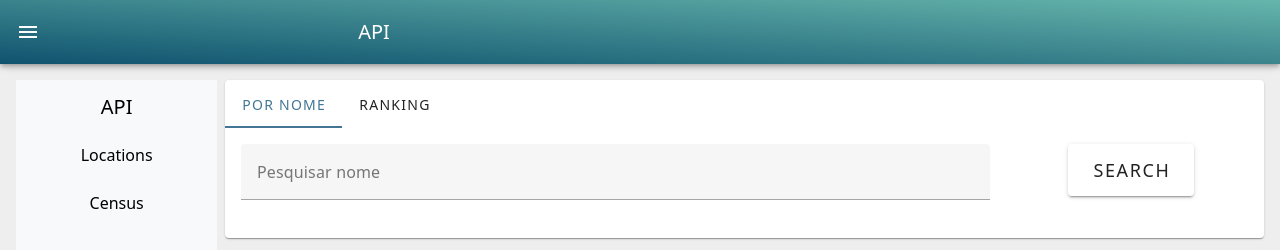
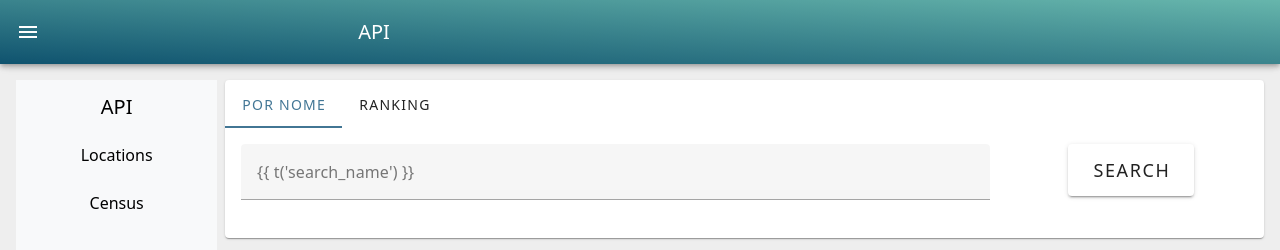
Before and after one commit to DanielHMuniz99/geodata, a Vue app in the folder app/: page /census in a window 1280 px wide. Shown: the top 250 px of the page. Built offline with nearby package versions, Linux system fonts and the light colour scheme.

Commit message:
census model folder

```diff
--- a/app/src/components/CensusView.vue
+++ b/app/src/components/census/CensusView.vue
@@ -20,7 +20,7 @@
 <script setup>
 import { ref } from "vue";
 import NameSearch from "./NameSearch.vue";
-import RankingChart from "./RankingChart.vue";
+import RankingChart from "./census/RankingChart.vue";
 
 const tab = ref(null);
 </script>
--- a/app/src/components/NameSearch.vue
+++ b/app/src/components/census/NameSearch.vue
@@ -2,7 +2,7 @@
   <v-container>
     <v-row>
       <v-col cols="12" md="9" sm="9">
-        <v-text-field v-model="name" label="Pesquisar nome"></v-text-field>
+        <v-text-field v-model="name" label="{{ t('search_name') }}"></v-text-field>
       </v-col>
       <v-col cols="12" md="3" sm="3">
         <v-btn size="x-large" @click="searchName()"> {{ t('search') }} </v-btn>
--- a/app/src/router/index.js
+++ b/app/src/router/index.js
@@ -1,7 +1,7 @@
 import { createRouter, createWebHistory } from 'vue-router';
 import MainContent from '../components/MainContent.vue';
 import Locations from '../components/Locations.vue';
-import CensusView from '../components/CensusView.vue';
+import CensusView from '../components/census/CensusView.vue';
 
 const routes = [
   {
```
Also changed, not shown: app/src/components/census/RankingChart.vue (renamed from app/src/components/RankingChart.vue).
